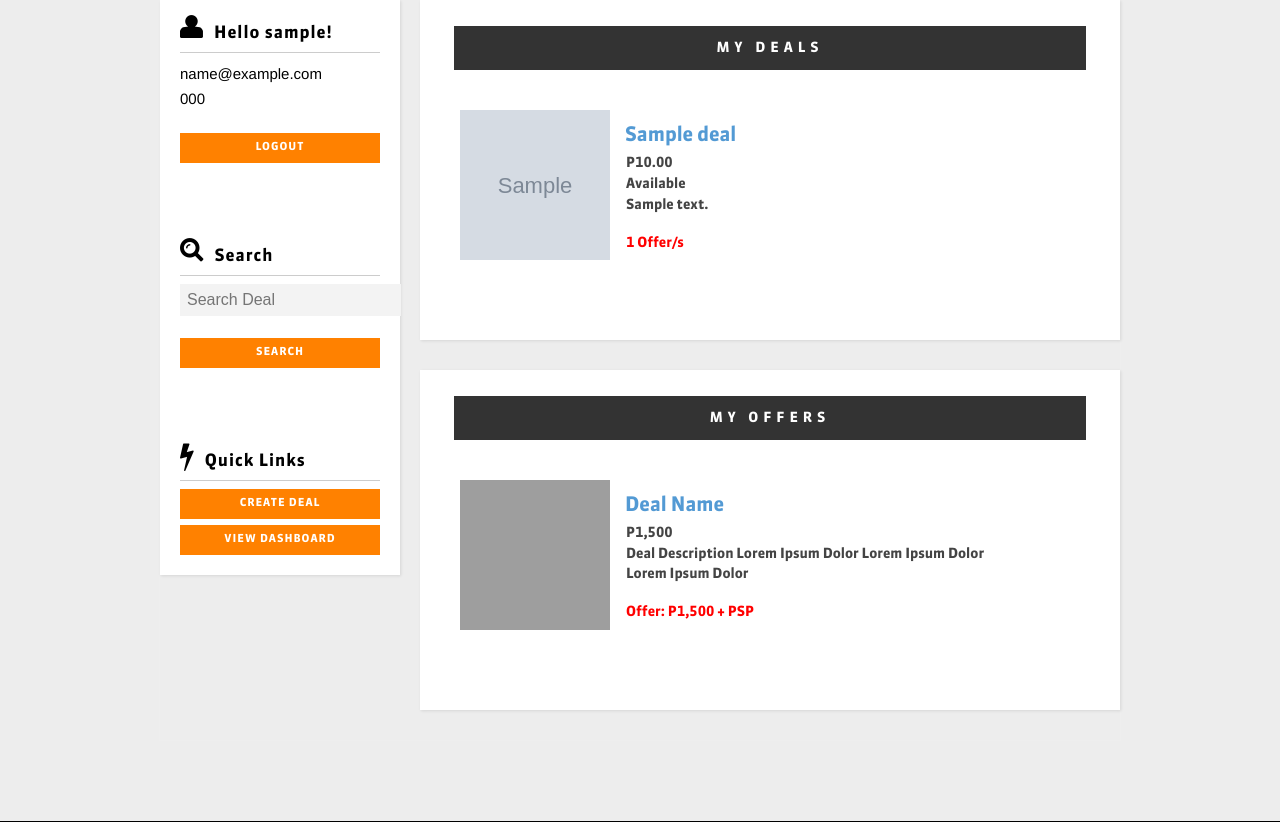
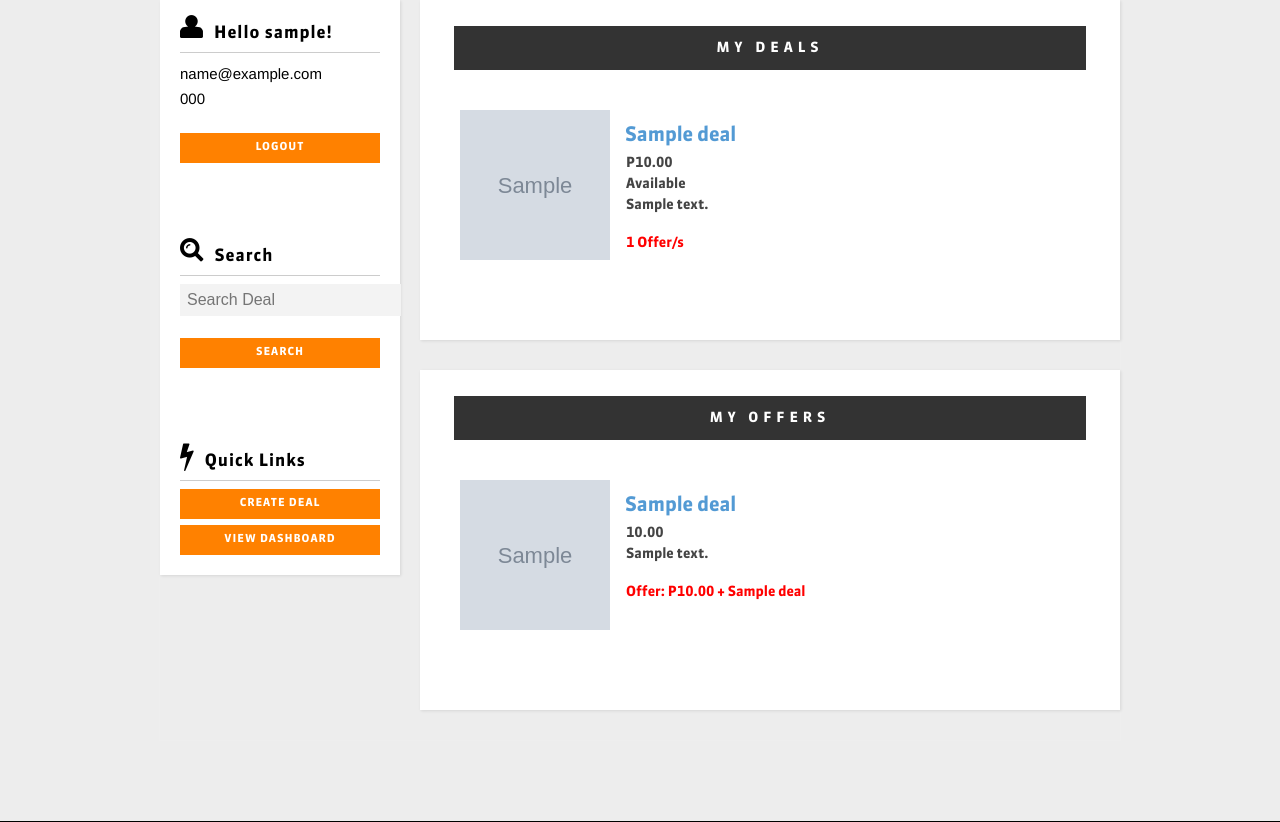
Before and after one commit to rodxavier/devcup2013, a Django app: page /dashboard/ in a window 1280 px wide. Shown: the part 136-958 px from the top of the page. Run offline with Django 3.2, Linux system fonts and the light colour scheme; a user stored in the database is signed in; tables that the repository leaves empty hold one stand-in row (values such as "Sample post"); grey boxes marked "Sample" are stand-in pictures; grey boxes are pictures that could not be loaded.

Commit message:
Dashboard offer

```diff
--- a/djangoproject/djangoproject/views.py
+++ b/djangoproject/djangoproject/views.py
@@ -96,9 +96,11 @@ def dashboard(request):
     user = request.user
 
     deals = Deal.objects.filter(owner=user).order_by('-created_at')
+    offers = Offer.objects.filter(owner=user).order_by('-created_at')
 
     data = {
-        'deals': deals
+        'deals': deals,
+        'offers': offers
     }
     return rb.render_to_response("dashboard", data, request)
 
--- a/djangoproject/static/js/application.js
+++ b/djangoproject/static/js/application.js
@@ -9,6 +9,15 @@ App.initialize = function() {
   App.initialize_deal_tile();
   App.initialize_create_offer_form();
   App.initialize_accept_reject_offer();
+  App.initialize_dashboard_offer();
+}
+
+App.initialize_dashboard_offer = function() {
+  $('.dashboard-offer').click(function(){
+    var $el = $(this);
+    var deal_id = $el.attr('deal-id');
+    window.location = '/deal/' + deal_id + '/';
+  });
 }
 
 App.initialize_accept_reject_offer = function() {
--- a/djangoproject/templates/djangoproject/dashboard.html
+++ b/djangoproject/templates/djangoproject/dashboard.html
@@ -15,19 +15,21 @@
 
 <div class='right main-right-box shadow'>
 	<div class='title-box'>My Offers</div>
-	<div class='deal'>
+	{% for offer in offers %}
+	    <div class='deal dashboard-offer' deal-id='{{ offer.deal_offered_to.id }}'>
 		    <div class='left'>
-			<img src='#' width='150px' height='150px' />
+			    <img src='{{ offer.deal_offered_to.image.url }}' width='150px' height='150px' />
 		    </div>
 		    <div class='left deal-details'>
-			<div class='text-2'>Deal Name</div>
-			<div class='text-5'>P1,500</div>
-			<div class='text-4'>Deal Description Lorem Ipsum Dolor Lorem Ipsum Dolor Lorem Ipsum Dolor</div>
+			    <div class='text-2'>{{ offer.deal_offered_to.title }}</div>
+			    <div class='text-5'>{{ offer.deal_offered_to.price }}</div>
+			    <div class='text-4'>{{ offer.deal_offered_to.description }}</div>
 			    <br />
-			<div class='text-6'>Offer: P1,500 + PSP</div>
+			    <div class='text-6'>Offer: {{ offer.offer_string }}</div>
 		    </div>
 		    <div class='clear'></div>
 	    </div>
+    {% endfor %}
 </div>
 
 <div class='clear'></div>
```
Also changed, not shown: djangoproject/templates/prototypes/dashboard.html (+7 -5 lines). Lines whose indentation alone changed are shown as unchanged.
